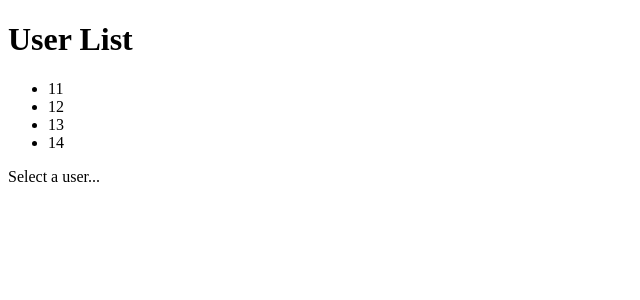
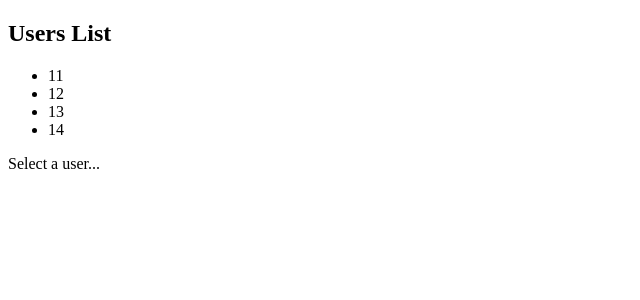
Before and after one commit to ArunMichaelDsouza/redux-foundations, a React app: page / in a window 1280 px wide. Shown: the top 300 px of the page, without its empty margins (0-640 px from the left). Built offline with nearby package versions, Linux system fonts and the light colour scheme.

Commit message:
App component updated

```diff
--- a/js/src/components/App.jsx
+++ b/js/src/components/App.jsx
@@ -1,17 +1,14 @@
-import React, { Component } from 'react';
-import UserList from '../containers/userListContainer';
-import UserDetails from '../containers/userDetailsContainer';
+import React from 'react';
+import UserListContainer from '../containers/userListContainer';
+import UserDetailsContainer from '../containers/userDetailsContainer';
 
-class App extends Component {
-	render() {
-		return (
-			<div>
-				<h1>User List</h1>
-				<UserList />
-				<UserDetails />
-			</div>
-		);
-	}
+const App = () => {
+	return (
+		<div>
+			<UserListContainer />
+			<UserDetailsContainer />
+		</div>
+	);
 };
 
 export default App;
--- a/js/src/components/UserList.jsx
+++ b/js/src/components/UserList.jsx
@@ -2,6 +2,8 @@ import React from 'react';
 
 const UserList = props => {
 	return (
+		<div>
+			<h2>Users List</h2>
 			<ul>
 				{
 					props.users.map((user) => {
@@ -11,6 +13,7 @@ const UserList = props => {
 					})
 				}
 			</ul>
+		</div>
 	);
 };
 
--- a/js/src/containers/userDetailsContainer.js
+++ b/js/src/containers/userDetailsContainer.js
@@ -1,4 +1,3 @@
-import { bindActionCreators } from 'redux';
 import { connect } from 'react-redux';
 import UserDetails from '../components/UserDetails.jsx';
 
```
Also changed, not shown: 1 other file (tests, documents, lock files or other folders). Lines whose indentation alone changed are shown as unchanged.
